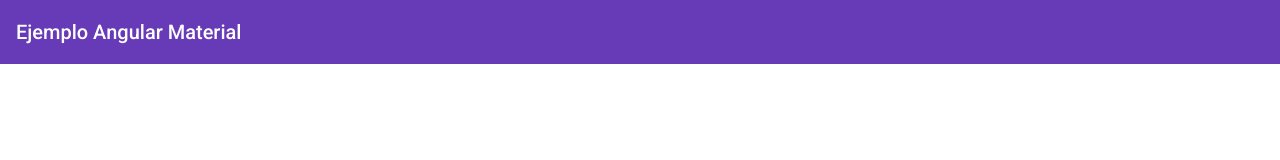
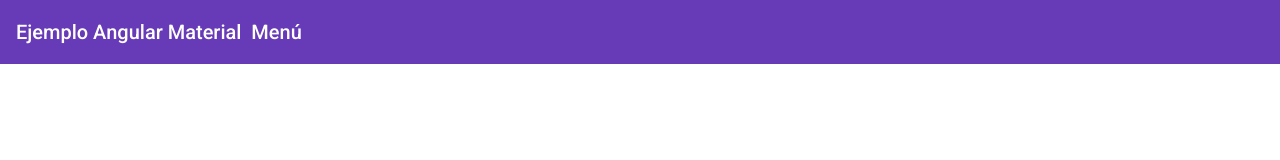
Before and after one commit to javierlete/201911-ejemplos, an Angular app: page / in a window 1280 px wide. Shown: the top 160 px of the page. Built offline with nearby package versions, Linux system fonts and the light colour scheme.

Commit message:
Ejemplo MatMenu

```diff
--- a/src/app/app-material.module.ts
+++ b/src/app/app-material.module.ts
@@ -2,6 +2,7 @@
 import { CommonModule } from '@angular/common';
 
 import {MatToolbarModule} from '@angular/material/toolbar';
+import {MatMenuModule} from '@angular/material/menu';
 
 @NgModule({
   declarations: [],
@@ -9,7 +10,8 @@
     CommonModule
   ],
   exports: [
-    MatToolbarModule
+    MatToolbarModule,
+    MatMenuModule
   ]
 })
 export class AppMaterialModule { }
--- a/src/app/app.component.html
+++ b/src/app/app.component.html
@@ -1 +1,9 @@
-<mat-toolbar color="primary">Ejemplo Angular Material</mat-toolbar>
+<mat-toolbar color="primary">
+  Ejemplo Angular Material
+  &nbsp;
+  <a mat-button [matMenuTriggerFor]="menu">Menú</a>
+  <mat-menu #menu="matMenu">
+    <button mat-menu-item>Uno</button>
+    <button mat-menu-item>Dos</button>
+  </mat-menu>
+</mat-toolbar>
```
